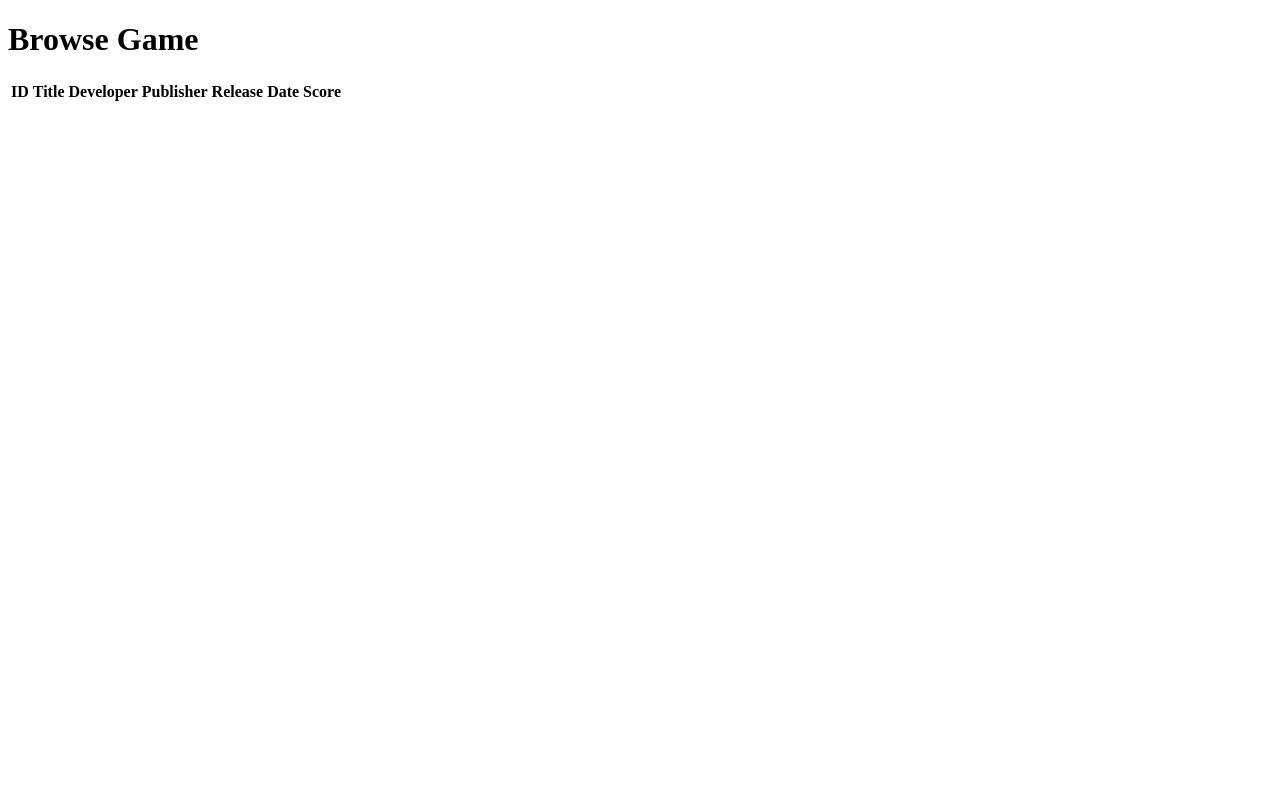
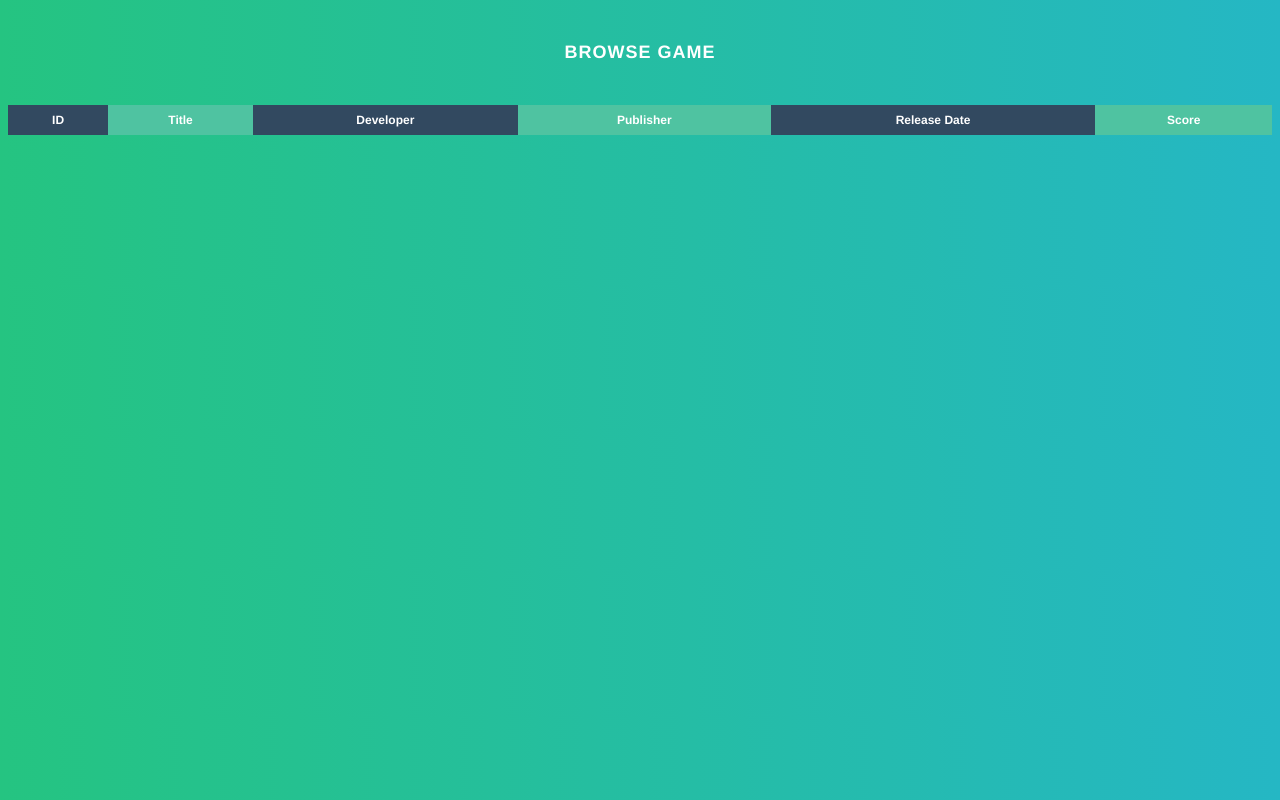
Before and after one commit to malcolmm89/lab10, a website: page client/browse-game.html in a window 1280 px wide. Drawn offline with nearby package versions, Linux system fonts and the light colour scheme; no server answers.

Commit message:
table css

```diff
--- a/client/browse-game.html
+++ b/client/browse-game.html
@@ -6,6 +6,7 @@
     <title>Browse Game</title>
     <script src="https://ajax.googleapis.com/ajax/libs/jquery/3.3.1/jquery.min.js"></script>
     <script src="/js/game.js"></script>
+    <link rel="stylesheet" href="css/tableCSS.css" />
 </head>
 
 <body>
@@ -13,7 +14,7 @@
         <h1>Browse Game</h1>
     </header>
 
-    <table>
+    <table class="game-table">
         <thead>
             <th>ID</th>
             <th>Title</th>
--- /dev/null
+++ b/client/css/tableCSS.css
@@ -0,0 +1,65 @@
+* {
+    box-sizing: border-box;
+    -webkit-box-sizing: border-box;
+    -moz-box-sizing: border-box;
+}
+
+body {
+    font-family: Helvetica;
+    -webkit-font-smoothing: antialiased;
+    background: -webkit-linear-gradient(left, #25c481, #25b7c4);
+    background: linear-gradient(to right, #25c481, #25b7c4);
+}
+
+h1 {
+    text-align: center;
+    font-size: 18px;
+    text-transform: uppercase;
+    letter-spacing: 1px;
+    color: white;
+    padding: 30px 0;
+}
+
+/* Table Styles */
+
+.table-wrapper {
+    margin: 10px 70px 70px;
+    box-shadow: 0px 35px 50px rgba( 0, 0, 0, 0.2 );
+}
+
+.game-table {
+    border-radius: 5px;
+    font-size: 12px;
+    font-weight: normal;
+    border: none;
+    border-collapse: collapse;
+    width: 100%;
+    max-width: 100%;
+    white-space: nowrap;
+    background-color: white;
+}
+
+    .game-table td, .game-table th {
+        text-align: center;
+        padding: 8px;
+    }
+
+    .game-table td {
+        border-right: 1px solid #f8f8f8;
+        font-size: 12px;
+    }
+
+    .game-table thead th {
+        color: #ffffff;
+        background: #4FC3A1;
+    }
+
+
+        .game-table thead th:nth-child(odd) {
+            color: #ffffff;
+            background: #324960;
+        }
+
+    .game-table tr:nth-child(even) {
+        background: #F8F8F8;
+    }
```
